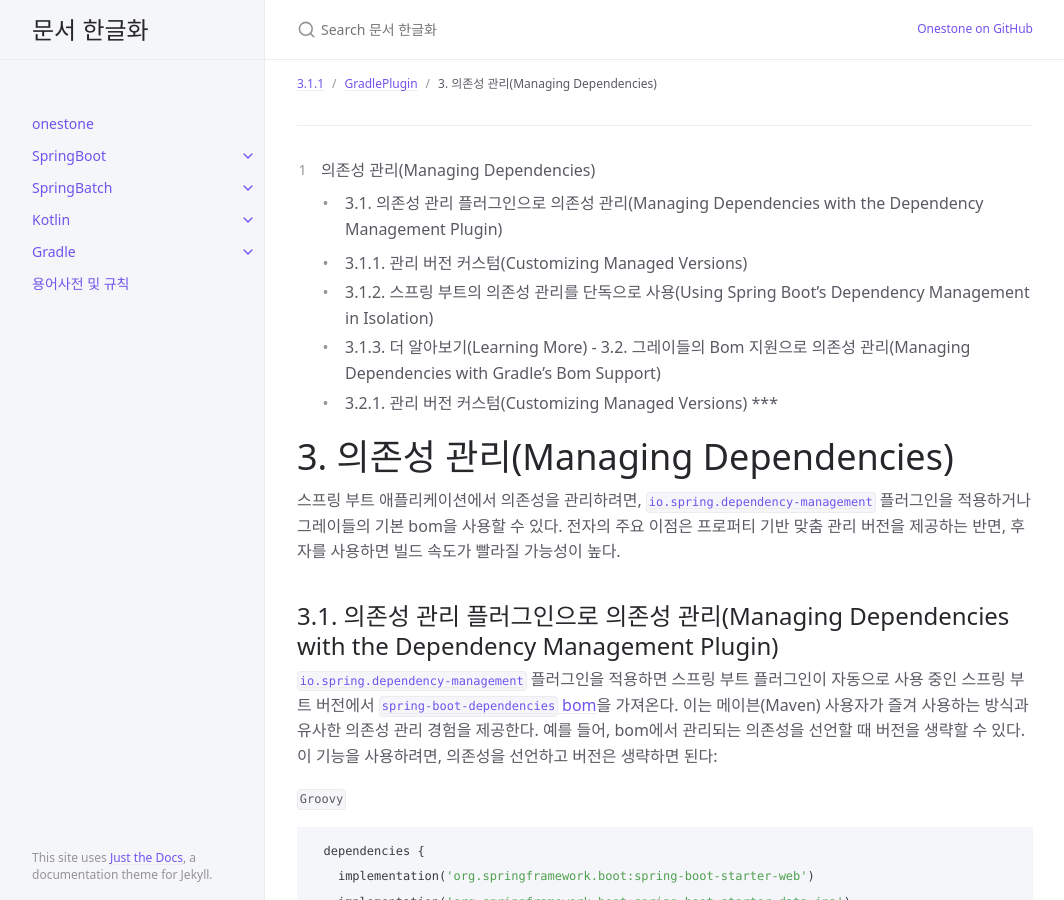
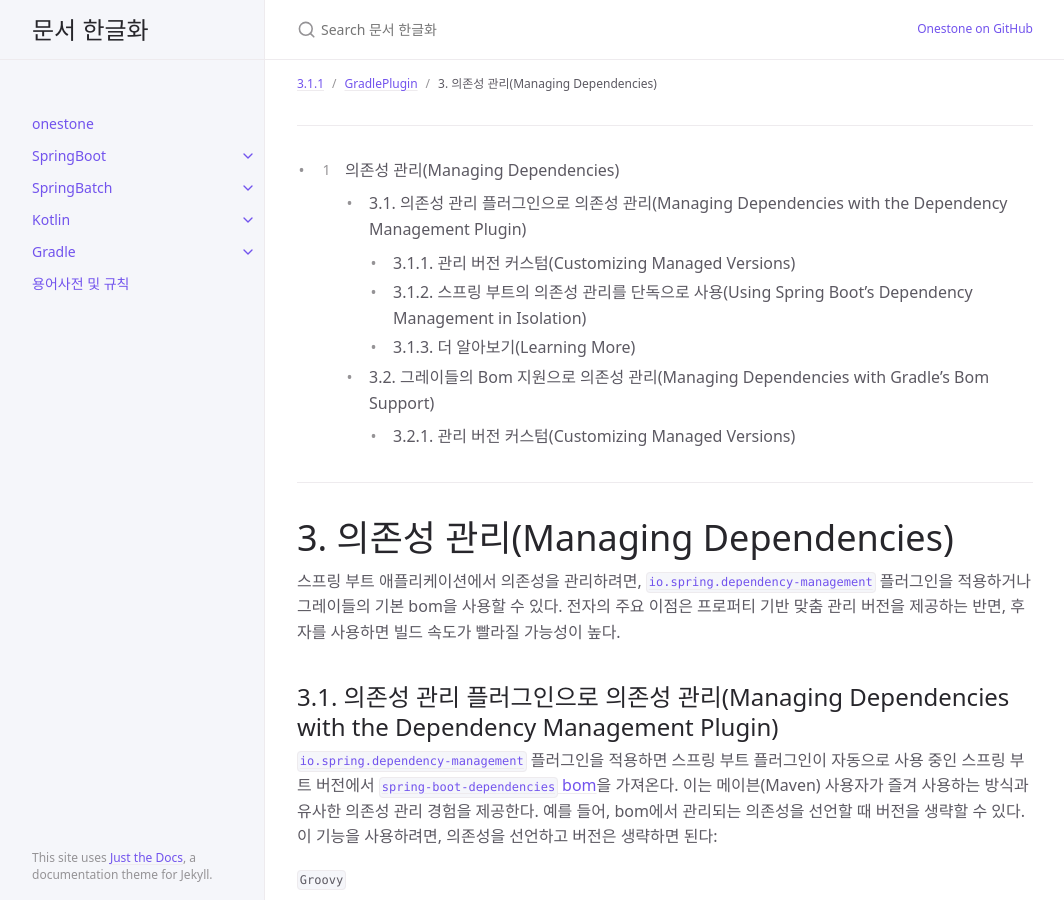
Before and after one commit to onestone9900/onestone9900.github.io, a Jekyll site: the page built from docs/spring_boot/3.1.1/gradle_plugin/3.managing_dependencies.md, in a window 1280 px wide and 900 px high. Shown: the whole window, without its empty margins (107-1171 px from the left). Built offline with Jekyll 4.4.1, drawn with Linux system fonts in a browser that asks for light colours.

```diff
--- a/docs/spring_boot/3.1.1/gradle_plugin/3.managing_dependencies.md
+++ b/docs/spring_boot/3.1.1/gradle_plugin/3.managing_dependencies.md
@@ -7,13 +7,14 @@ nav_order: 3
 ---
 
 ***
-3. 의존성 관리(Managing Dependencies)
+- 3. 의존성 관리(Managing Dependencies)
   - 3.1. 의존성 관리 플러그인으로 의존성 관리(Managing Dependencies with the Dependency Management Plugin)
     - 3.1.1. 관리 버전 커스텀(Customizing Managed Versions)
     - 3.1.2. 스프링 부트의 의존성 관리를 단독으로 사용(Using Spring Boot’s Dependency Management in Isolation)
     - 3.1.3. 더 알아보기(Learning More)
   - 3.2. 그레이들의 Bom 지원으로 의존성 관리(Managing Dependencies with Gradle’s Bom Support)
     - 3.2.1. 관리 버전 커스텀(Customizing Managed Versions)
+
 ***
 
 
```
